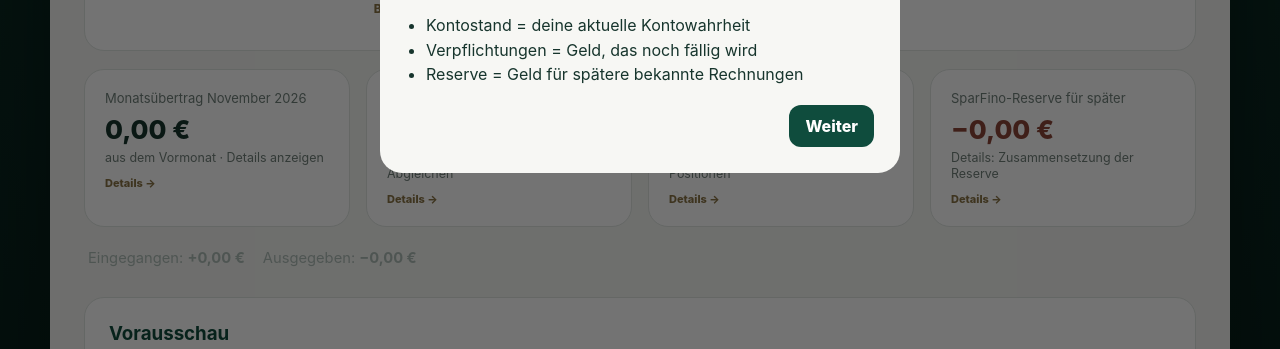
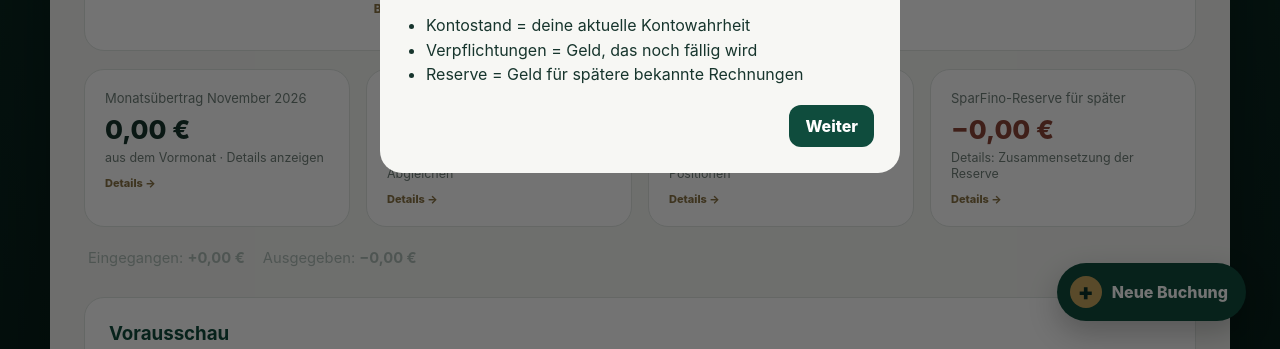
Before and after one commit to wernerbeinhart1960-rgb/sparfino-beta, a plain HTML site: page index.html in a window 1280 px wide. Both pictures are taken after a click on the button "SPARFINO STARTEN →". Shown: the part 451-800 px from the top of the page. Drawn offline with Linux system fonts and the light colour scheme.

Commit message:
Update index.html

```diff
--- a/index.html
+++ b/index.html
@@ -600,7 +600,7 @@ body{display:flex;justify-content:center;padding:22px}
       </div>
     </main>
 
-    <button class="booking-action hidden" onclick="openModal()" title="Neue Buchung">
+    <button class="booking-action" onclick="openModal()" title="Neue Buchung">
       <span class="booking-plus">+</span><span>Neue Buchung</span>
     </button>
   </section>
```
